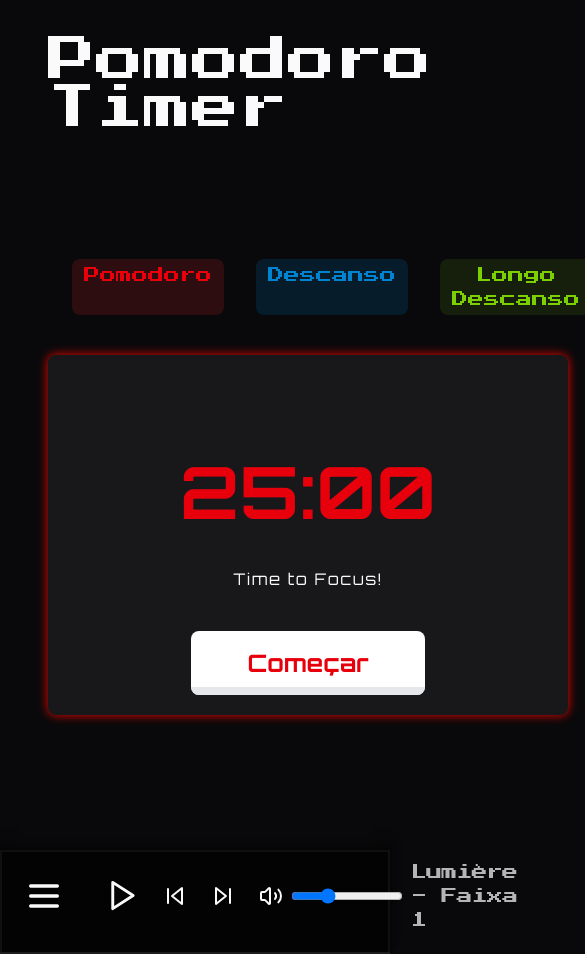
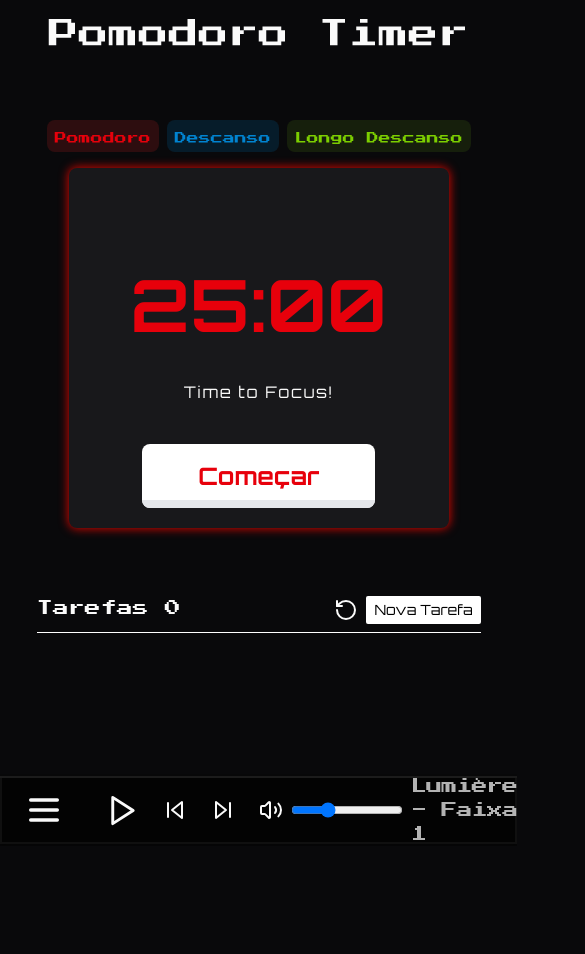
Before and after one commit to Leandro-MFarias/pomodoro-focus, a Next.js app: page / in a window 390 px wide. Shown: the top 954 px of the page, 585 px wide, since content can reach past the window. After the commit the page ends 846 px from the top, so only its background shows below. Built offline with nearby package versions, Linux system fonts and the light colour scheme.

Commit message:
style: responsive layout on timer and todo-list

```diff
--- a/package.json
+++ b/package.json
@@ -29,7 +29,7 @@
     "@types/react-dom": "^19",
     "eslint": "^9",
     "eslint-config-next": "15.3.2",
-    "tailwindcss": "^4",
+    "tailwindcss": "^4.1.8",
     "tw-animate-css": "^1.3.0",
     "typescript": "^5"
   }
--- a/src/app/components/Timer.tsx
+++ b/src/app/components/Timer.tsx
@@ -46,17 +46,17 @@ export function Timer({
   }
 
   return (
-    <div className="flex flex-col items-center justify-center space-y-10">
+    <div className="flex flex-col items-center justify-center space-y-4 md:space-y-10">
       {/* NAVIGATION */}
-      <ul className="flex gap-8 pl-12">
+      <ul className="flex space-x-2 xs:space-x-6 xl:pl-8">
         {options.map((option, index) => (
           <li
             key={index}
-            className={`px-3 py-1 rounded-md ${buttonsColorByIndex(index)}`}
+            className={`px-2 xs:px-3 py-1 rounded-md ${buttonsColorByIndex(index)}`}
           >
             <button
               onClick={() => switchStage(index)}
-              className={`cursor-pointer`}
+              className={`cursor-pointer text-xs xs:text-sm lg:text-base`}
             >
               {option}
             </button>
@@ -66,7 +66,7 @@ export function Timer({
 
       {/* Timer */}
       <div
-        className={`flex flex-col items-center justify-around bg-zinc-900 w-[520px] h-[360px] rounded-md ${shadowColor(stage)}`}
+        className={`flex flex-col items-center justify-around bg-zinc-900 w-[380px] xs:w-[520px] h-[360px] rounded-md ${shadowColor(stage)}`}
       >
         <p
           className={`text-7xl font-bold mt-20 ${orbitron.className}
--- a/src/app/components/TodoList.tsx
+++ b/src/app/components/TodoList.tsx
@@ -52,10 +52,10 @@ export function TodoList() {
 
   return (
     <>
-      <div className="border-white border-l-1 px-2 space-y-6">
+      <div className="md:border-white md:border-l-1 px-2 space-y-6 max-w-[460px] sm:max-w-2xl mx-auto w-full mt-2">
         {/* HEADER */}
         <div className="flex justify-between border-white border-b-1 pb-2">
-          <h3 className="text-2xl">Tarefas {noCompleted.length}</h3>
+          <h3 className="lg:text-2xl">Tarefas {noCompleted.length}</h3>
           <div className="flex items-center gap-2">
             <DropdownMenu>
               <DropdownMenuTrigger className="cursor-pointer">
--- a/src/app/components/musics.tsx
+++ b/src/app/components/musics.tsx
@@ -40,7 +40,7 @@ export function Musics() {
   return (
     <Sheet open={isOpen} onOpenChange={setIsOpen}>
       {/* PLAYER */}
-      <div className="flex items-center space-x-10 -translate-y-1.5 w-full">
+      <div className="flex items-center space-x-10 w-full">
         <button className="cursor-pointer" onClick={() => setIsOpen(true)}>
           <MenuIcon size={40} />
         </button>
--- a/src/app/components/types.ts
+++ b/src/app/components/types.ts
@@ -1,7 +1,7 @@
 export interface CreateTaskData {
   title: string;
   description: string;
-  isCompleted: boolean
+  isCompleted?: boolean
 }
 
 export interface DataProps extends CreateTaskData {
--- a/src/app/globals.css
+++ b/src/app/globals.css
@@ -129,13 +129,6 @@
       inset 0px 0px 0px 2px rgba(255, 255, 255, 0.05),
       inset 0px 2px 0px rgba(255, 255, 255, 0.05);
   }
-  .shadow-t-shape {
-    box-shadow: 0px -12px 12px rgba(0, 0, 0, 0.15),
-      0px -6px 6px rgba(0, 0, 0, 0.15), 0px -3px 3px rgba(0, 0, 0, 0.15),
-      0px 0px 0px 2px rgba(0, 0, 0, 0.15),
-      inset 0px 0px 0px 2px rgba(255, 255, 255, 0.05),
-      inset 0px -2px 0px rgba(255, 255, 255, 0.05);
-  }
   .shadow-red {
     box-shadow: 0px 0px 10px 1px rgba(204, 7, 0, 1);
   }
@@ -146,3 +139,7 @@
     box-shadow: 0px 0px 2px 1px rgba(0, 208, 13, 1);
   }
 }
+
+@theme {
+  --breakpoint-xs: 540px;
+}
--- a/src/app/page.tsx
+++ b/src/app/page.tsx
@@ -95,12 +95,12 @@ export default function Home() {
   }
 
   return (
-    <div className="flex flex-col justify-around">
-      <div className="space-y-4 px-6 pr-2 mt-3">
-        <h1 className={`text-5xl translate-6 `}>Pomodoro Timer</h1>
+    <div className="grid grid-rows-[60px_1fr_68px] h-screen ">
+      {/* HEADER */}
+      <h1 className={`text-center md:text-start text-3xl xs:text-4xl xl:text-5xl py-4 md:py-8 md:pl-10`}>Pomodoro Timer</h1>
 
-        <div className="grid grid-cols-[1fr_420px] h-[86vh]">
-          {/* PRINCIPAL CONTAINER */}
+      {/* MAIN CONTENT */}
+      <main className="grid md:grid-cols-[1fr_320px] lg:grid-cols-[1fr_420px]">
         <Timer
           stage={stage}
           switchStage={switchStage}
@@ -109,14 +109,11 @@ export default function Home() {
           ticking={ticking}
           setTicking={setTicking}
         />
-
-          {/* TODO LIST */}
         <TodoList />
-        </div>
-      </div>
+      </main>
 
       {/* PLAYER MUSICS */}
-      <footer className="pl-6 flex py-4 items-center bg-black/70 shadow-t-shape">
+      <footer className="pl-6 flex items-center bg-black/70 shadow-shape">
         <MusicProvider>
           <Musics />
         </MusicProvider>
@@ -127,3 +124,5 @@ export default function Home() {
     </div>
   );
 }
+
+// NA DIV COM GRID 1FR_420PX ==== h-[86vh]
```
Lines whose indentation alone changed are shown as unchanged.
